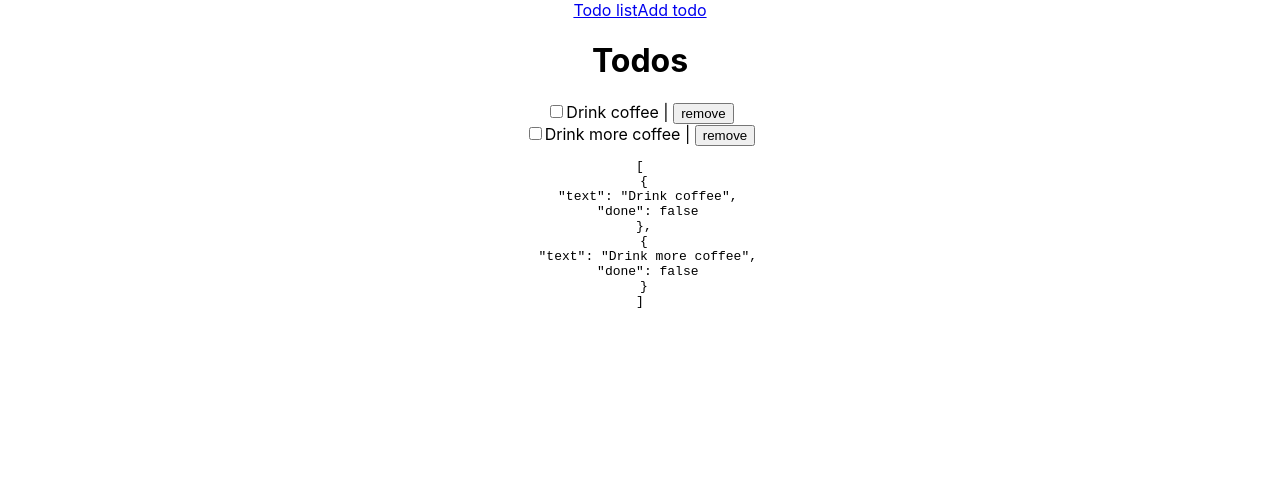
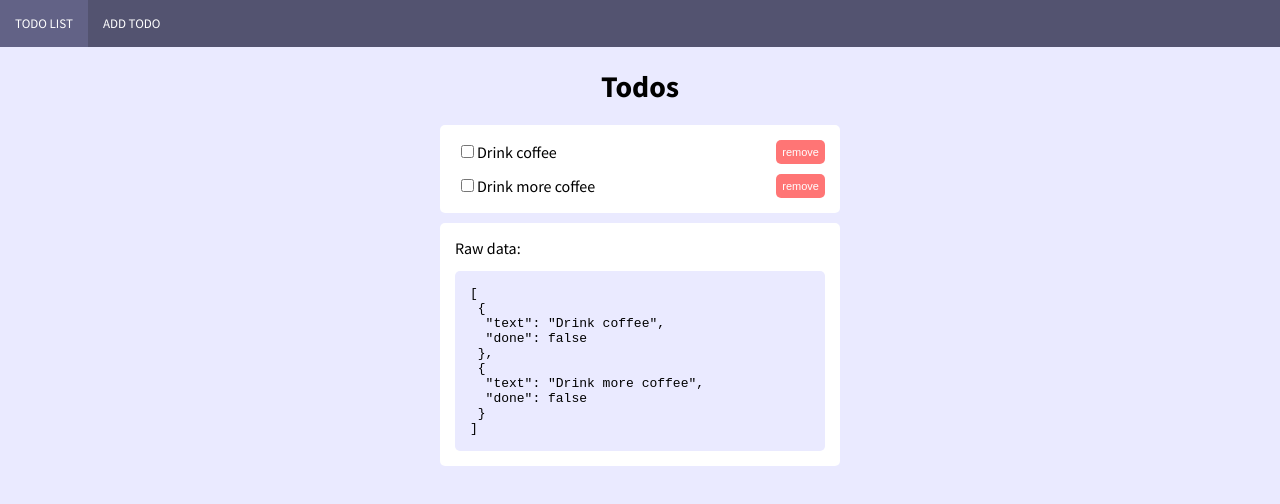
Before and after one commit to ggades/react-context-typescript, a React (Create React App) app: page /todo in a window 1280 px wide. Shown: the top 504 px of the page. Built offline with nearby package versions, Linux system fonts and the light colour scheme.

Commit message:
:lipstick: styled UI + sass support

```diff
--- a/public/index.html
+++ b/public/index.html
@@ -4,7 +4,9 @@
     <meta charset="utf-8" />
     <link rel="icon" href="%PUBLIC_URL%/favicon.ico" />
     <meta name="viewport" content="width=device-width, initial-scale=1" />
-    <meta name="theme-color" content="#000000" />
+    <meta name="theme-color" content="#535370" />
+    <link rel="preconnect" href="https://fonts.gstatic.com">
+    <link href="https://fonts.googleapis.com/css2?family=Source+Sans+Pro:wght@400;700&display=swap" rel="stylesheet">
     <meta
       name="description"
       content="Web site created using create-react-app"
--- a/src/App.css
+++ /dev/null
@@ -1,38 +0,0 @@
-.App {
-  text-align: center;
-}
-
-.App-logo {
-  height: 40vmin;
-  pointer-events: none;
-}
-
-@media (prefers-reduced-motion: no-preference) {
-  .App-logo {
-    animation: App-logo-spin infinite 20s linear;
-  }
-}
-
-.App-header {
-  background-color: #282c34;
-  min-height: 100vh;
-  display: flex;
-  flex-direction: column;
-  align-items: center;
-  justify-content: center;
-  font-size: calc(10px + 2vmin);
-  color: white;
-}
-
-.App-link {
-  color: #61dafb;
-}
-
-@keyframes App-logo-spin {
-  from {
-    transform: rotate(0deg);
-  }
-  to {
-    transform: rotate(360deg);
-  }
-}
--- /dev/null
+++ b/src/App.scss
@@ -0,0 +1,27 @@
+@import './styles/mixins.scss';
+
+.app {
+  text-align: center;
+  * {
+    box-sizing: border-box;
+  }
+  header {
+    background: #535370;
+    text-align: left;
+    a {
+      color: #fff;
+      padding: 15px;
+      text-decoration: none;
+      text-transform: uppercase;
+      font-size: 13px;
+      display: inline-block;
+      @include transition;
+      &:hover {
+        background-color:#626286;
+      }
+    }
+  }
+  h1 {
+    font-size: 30px;
+  }
+}
--- a/src/App.tsx
+++ b/src/App.tsx
@@ -1,10 +1,10 @@
 import React from 'react';
 import Routes from './routes';
 import TodosProvider from './context';
-import './App.css';
+import './App.scss';
 
 const App = () => (
-  <div className="App">
+  <div className="app">
     <TodosProvider>
       <Routes />
     </TodosProvider>
--- /dev/null
+++ b/src/components/TodoAdd/index.scss
@@ -0,0 +1,21 @@
+@import '../../styles/mixins.scss';
+
+.todo-add {
+  @include todos-wrapper;
+  display: flex;
+  justify-content: space-between;
+  input[type=text] {
+    @include universal-border-radius;
+    border: 1px solid #CCCCCC;
+    width: 75%;
+    height: 30px;
+    padding: 5px 10px;
+    outline: none;
+  }
+  button {
+    @include universal-border-radius;
+    background: #535370;
+    color: #fff;
+    cursor: pointer;
+  }
+}
--- a/src/components/TodoAdd/index.tsx
+++ b/src/components/TodoAdd/index.tsx
@@ -1,5 +1,6 @@
 import React, { useContext, useState, FormEvent } from 'react';
 import { TodosContext } from '../../context';
+import './index.scss';
 
 interface Props {
   addTodo: Function
@@ -17,7 +18,7 @@ const TodoAdd = ({ addTodo }: Props) => {
   return (
     <>
       <h1>Todo add</h1>
-      <form onSubmit={e => submitNewTodo(e)}>
+      <form onSubmit={e => submitNewTodo(e)} className="todo-add">
         <input type="text" value={newTodo} onChange={e => setNewTodo(e.target.value)} />
         <button type="submit">add todo</button>
       </form>
--- /dev/null
+++ b/src/components/TodoList/index.scss
@@ -0,0 +1,50 @@
+@import '../../styles/mixins.scss';
+
+.todos-list {
+  @include todos-wrapper;
+  ul {
+    list-style-type: none;
+    margin: 0;
+    padding: 0;
+    li {
+      margin-bottom: 10px;
+      display: flex;
+      justify-content: space-between;
+      &:last-child {
+        margin-bottom: 0;
+      }
+      label {
+        width: 100%;
+        margin-right: 5px;
+        padding: 2px;
+        @include transition;
+        &:hover {
+          background-color: #eaeaff;
+          cursor: pointer;
+        }
+      }
+      .remove {
+        border: 0;
+        background-color: #ff00008a;
+        color: #fff;
+        outline: none;
+        font-size: 11px;
+        cursor: pointer;
+        @include universal-border-radius;
+        &:hover {
+          background-color: red;
+        }
+      }
+    }
+  }
+}
+
+.todos-raw {
+  @include todos-wrapper;
+  pre {
+    padding: 15px;
+    background-color: #eaeaff;
+    border-radius: 5px;
+    margin-bottom: 0;
+  }
+}
--- a/src/components/TodoList/index.tsx
+++ b/src/components/TodoList/index.tsx
@@ -1,6 +1,7 @@
 import React, { useContext } from 'react';
 import { TodosContext } from '../../context';
 import { Todo } from '../../types/todos';
+import './index.scss';
 
 interface Props {
   todos: Todo[];
@@ -12,20 +13,21 @@ const TodoList = ({ todos, removeTodo, toggleTodo }: Props) => {
   return (
     <>
       <h1>Todos</h1>
-      <div>
-        {todos.map((todo, i) => (
-          <div key={i}>
-            <div>
+      <div className="todos-list">
+        <ul>
+          {todos.map((todo, i) => (
+            <li key={i}>
               <label htmlFor={`todo-${i}`}>
                 <input type="checkbox" id={`todo-${i}`} checked={todo.done} onChange={() => toggleTodo(i)}/>
-                <span>{todo.text} | </span>
+                <span className="text">{todo.text}</span>
               </label>
-              <button onClick={() => removeTodo(i)}>remove</button>
-            </div>
-          </div>
-        ))}
+              <button className="remove" onClick={() => removeTodo(i)} title="Remove item">remove</button>
+            </li>
+          ))}
+        </ul>
       </div>
-      <div>
+      <div className="todos-raw">
+        <div>Raw data:</div>
         <pre>{JSON.stringify(todos, null, 1)}</pre>
       </div>
     </>
--- a/src/index.css
+++ b/src/index.scss
@@ -1,10 +1,9 @@
 body {
   margin: 0;
-  font-family: -apple-system, BlinkMacSystemFont, 'Segoe UI', 'Roboto', 'Oxygen',
-    'Ubuntu', 'Cantarell', 'Fira Sans', 'Droid Sans', 'Helvetica Neue',
-    sans-serif;
+  font-family: 'Source Sans Pro', sans-serif;
   -webkit-font-smoothing: antialiased;
   -moz-osx-font-smoothing: grayscale;
+  background: #eaeaff;
 }
 
 code {
--- a/src/index.tsx
+++ b/src/index.tsx
@@ -1,8 +1,8 @@
 import React from 'react';
 import ReactDOM from 'react-dom';
-import './index.css';
 import App from './App';
 import reportWebVitals from './reportWebVitals';
+import './index.scss';
 
 ReactDOM.render(
   <React.StrictMode>
--- /dev/null
+++ b/src/styles/mixins.scss
@@ -0,0 +1,14 @@
+@mixin transition {
+  transition: all ease-in-out 300ms;
+}
+@mixin universal-border-radius {
+  border-radius: 5px;
+}
+@mixin todos-wrapper {
+  padding: 15px;
+  background: #FFF;
+  width: 400px;
+  border-radius: 5px;
+  margin: 10px auto;
+  text-align: left;
+}
```
Also changed, not shown: package.json (+7 -1 lines), 1 other file (tests, documents, lock files or other folders).
